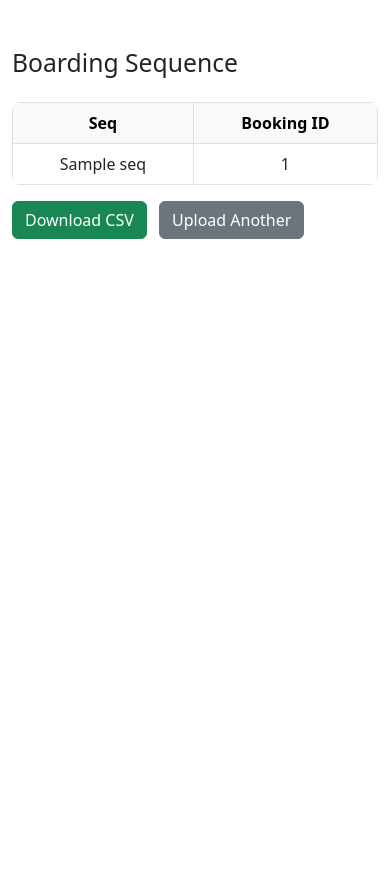
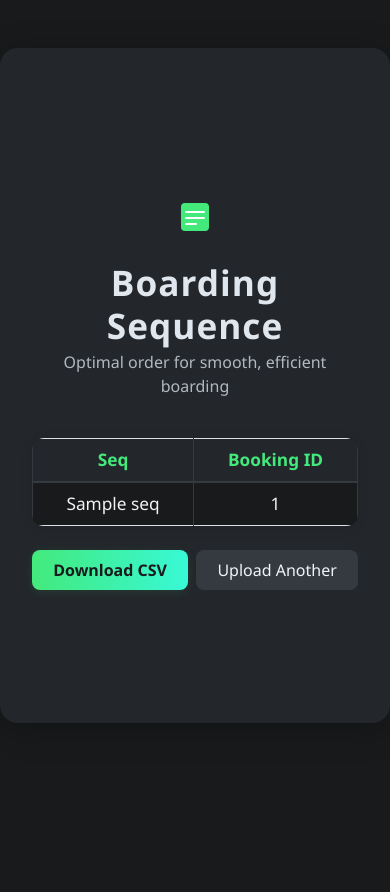
Before and after one commit to sayan-in-tech/sarvmai-full-stack, a Django app: template boarding/templates/boarding/result.html in a window 390 px wide. Before the commit the page ends 239 px from the top, so only its background shows below. Run offline with Django 5.2, Linux system fonts and the light colour scheme; the template is opened without the code that fills it: most values are stand-ins (such as "Sample title", 1, 10 or a date in 2020).

Commit message:
Enhance UI with dark mode styling and improve layout for boarding sequence and upload pages. Update CSS for better visual consistency and responsiveness. Modify HTML structure for improved accessibility and user experience.

```diff
--- a/boarding/static/boarding/style.css
+++ b/boarding/static/boarding/style.css
@@ -1,16 +1,148 @@
-table {
-    background: #fff;
+body {
+    background: #181a1b;
+    color: #f1f3f6;
+    font-family: 'Segoe UI', 'Roboto', Arial, sans-serif;
+    min-height: 100vh;
+}
+
+.container {
+    background: #23272b;
+    border-radius: 18px;
+    box-shadow: 0 6px 32px 0 rgba(0,0,0,0.25);
+    padding: 2.5rem 2rem 2rem 2rem;
+    margin-top: 3rem;
+}
+
+h2 {
+    color: #e0e6ed;
+    font-weight: 700;
+    letter-spacing: 1px;
+    margin-bottom: 2rem;
+}
+
+.card {
+    background: #23272b !important;
+    border: none;
+    border-radius: 14px;
+    box-shadow: 0 2px 12px 0 rgba(0,0,0,0.18);
+}
+
+input[type="file"] {
+    color: #f1f3f6;
+    background: #181a1b;
+    border: 1px solid #343a40;
     border-radius: 8px;
+    padding: 0.5rem;
+}
+input[type="file"]::file-selector-button {
+    background: #23272b;
+    color: #f1f3f6;
+    border: 1px solid #343a40;
+    border-radius: 8px;
+    padding: 0.5rem 1.2rem;
+    font-weight: 500;
+    transition: background 0.2s, color 0.2s;
+}
+input[type="file"]::file-selector-button:hover {
+    background: #343a40;
+    color: #43e97b;
+}
+
+.btn-primary {
+    background: linear-gradient(90deg, #3a8dde 0%, #1e5fa3 100%);
+    border: none;
+    color: #fff;
+    font-weight: 600;
+    border-radius: 8px;
+    box-shadow: 0 2px 8px 0 rgba(58,141,222,0.15);
+    transition: background 0.2s, box-shadow 0.2s;
+}
+.btn-primary:hover {
+    background: linear-gradient(90deg, #1e5fa3 0%, #3a8dde 100%);
+    box-shadow: 0 4px 16px 0 rgba(58,141,222,0.25);
+}
+
+.btn-success {
+    background: linear-gradient(90deg, #43e97b 0%, #38f9d7 100%);
+    border: none;
+    color: #181a1b;
+    font-weight: 600;
+    border-radius: 8px;
+    box-shadow: 0 2px 8px 0 rgba(67,233,123,0.10);
+    transition: background 0.2s, box-shadow 0.2s;
+}
+.btn-success:hover {
+    background: linear-gradient(90deg, #38f9d7 0%, #43e97b 100%);
+    color: #181a1b;
+    box-shadow: 0 4px 16px 0 rgba(67,233,123,0.18);
+}
+
+.btn-secondary {
+    background: #343a40;
+    color: #f1f3f6;
+    border: none;
+    border-radius: 8px;
+    font-weight: 500;
+    transition: background 0.2s;
+}
+.btn-secondary:hover {
+    background: #495057;
+    color: #fff;
+}
+
+.table {
+    background: #23272b !important;
+    color: #f1f3f6;
+    border-radius: 12px;
     overflow: hidden;
+    box-shadow: 0 2px 12px 0 rgba(0,0,0,0.10);
 }
-thead th {
-    background: #f8f9fa;
-    font-weight: 600;
+.table-bordered > :not(caption) > * > * {
+    border-color: #343a40;
+}
+thead th, .table-light th {
+    background: #23272b !important;
+    color: #43e97b !important;
+    font-weight: 700;
+    border-bottom: 2px solid #343a40;
+}
+tbody tr {
+    background: #181a1b !important;
+    transition: background 0.2s;
 }
 tbody tr:hover {
-    background: #f1f3f5;
+    background: #23272b !important;
 }
 td, th {
     vertical-align: middle !important;
     text-align: center;
+    font-size: 1.08rem;
+    background: #181a1b !important;
+    color: #f1f3f6 !important;
 }
+.alert-warning {
+    background: #3a2c00;
+    color: #ffe066;
+    border: 1px solid #ffe066;
+    border-radius: 8px;
+}
+::-webkit-scrollbar {
+    width: 8px;
+    background: #23272b;
+}
+::-webkit-scrollbar-thumb {
+    background: #343a40;
+    border-radius: 8px;
+}
+
+/* Bootstrap dark mode overrides */
+.bg-white, .bg-light, .table-light, .bg-body, .bg-secondary, .bg-primary, .bg-success, .bg-warning, .bg-info {
+    background-color: #23272b !important;
+    color: #f1f3f6 !important;
+}
+.text-dark, .text-body, .text-black {
+    color: #f1f3f6 !important;
+}
+.form-label, label {
+    color: #e0e6ed !important;
+}
--- a/boarding/templates/boarding/result.html
+++ b/boarding/templates/boarding/result.html
@@ -4,13 +4,19 @@
 <head>
     <meta charset="UTF-8">
     <title>Boarding Sequence Result</title>
+    <meta name="viewport" content="width=device-width, initial-scale=1">
     <link rel="stylesheet" href="https://cdn.jsdelivr.net/npm/bootstrap@5.3.0/dist/css/bootstrap.min.css">
     <link rel="stylesheet" href="{% static 'boarding/style.css' %}">
 </head>
 <body>
-<div class="container mt-5">
-    <h2 class="mb-4">Boarding Sequence</h2>
-    <table class="table table-bordered table-hover">
+<div class="container d-flex flex-column align-items-center justify-content-center" style="min-height: 80vh;">
+    <div class="text-center mb-4">
+        <svg width="56" height="56" fill="none" viewBox="0 0 56 56"><rect width="56" height="56" rx="16" fill="#23272b"/><path d="M14 38V18a4 4 0 0 1 4-4h20a4 4 0 0 1 4 4v20a4 4 0 0 1-4 4H18a4 4 0 0 1-4-4Z" fill="#43e97b"/><rect x="18" y="22" width="20" height="2" rx="1" fill="#fff"/><rect x="18" y="28" width="20" height="2" rx="1" fill="#fff"/><rect x="18" y="34" width="12" height="2" rx="1" fill="#fff"/></svg>
+        <h2 class="mt-3 mb-1" style="font-size:2.2rem;">Boarding Sequence</h2>
+        <p class="text-secondary" style="color:#b0b8c1 !important;">Optimal order for smooth, efficient boarding</p>
+    </div>
+    <div class="w-100" style="max-width: 520px;">
+        <table class="table table-bordered table-hover mb-4">
             <thead class="table-light">
                 <tr>
                     <th>Seq</th>
@@ -26,8 +32,11 @@
             {% endfor %}
             </tbody>
         </table>
-    <a href="{% url 'boarding:download' %}" class="btn btn-success">Download CSV</a>
-    <a href="{% url 'boarding:upload' %}" class="btn btn-secondary ms-2">Upload Another</a>
+        <div class="d-flex gap-2">
+            <a href="{% url 'boarding:download' %}" class="btn btn-success flex-fill py-2">Download CSV</a>
+            <a href="{% url 'boarding:upload' %}" class="btn btn-secondary flex-fill py-2">Upload Another</a>
+        </div>
+    </div>
 </div>
 </body>
 </html>
```
Also changed, not shown: boarding/templates/boarding/upload.html (+14 -6 lines), db.sqlite3, 1 other file. Lines whose indentation alone changed are shown as unchanged.
